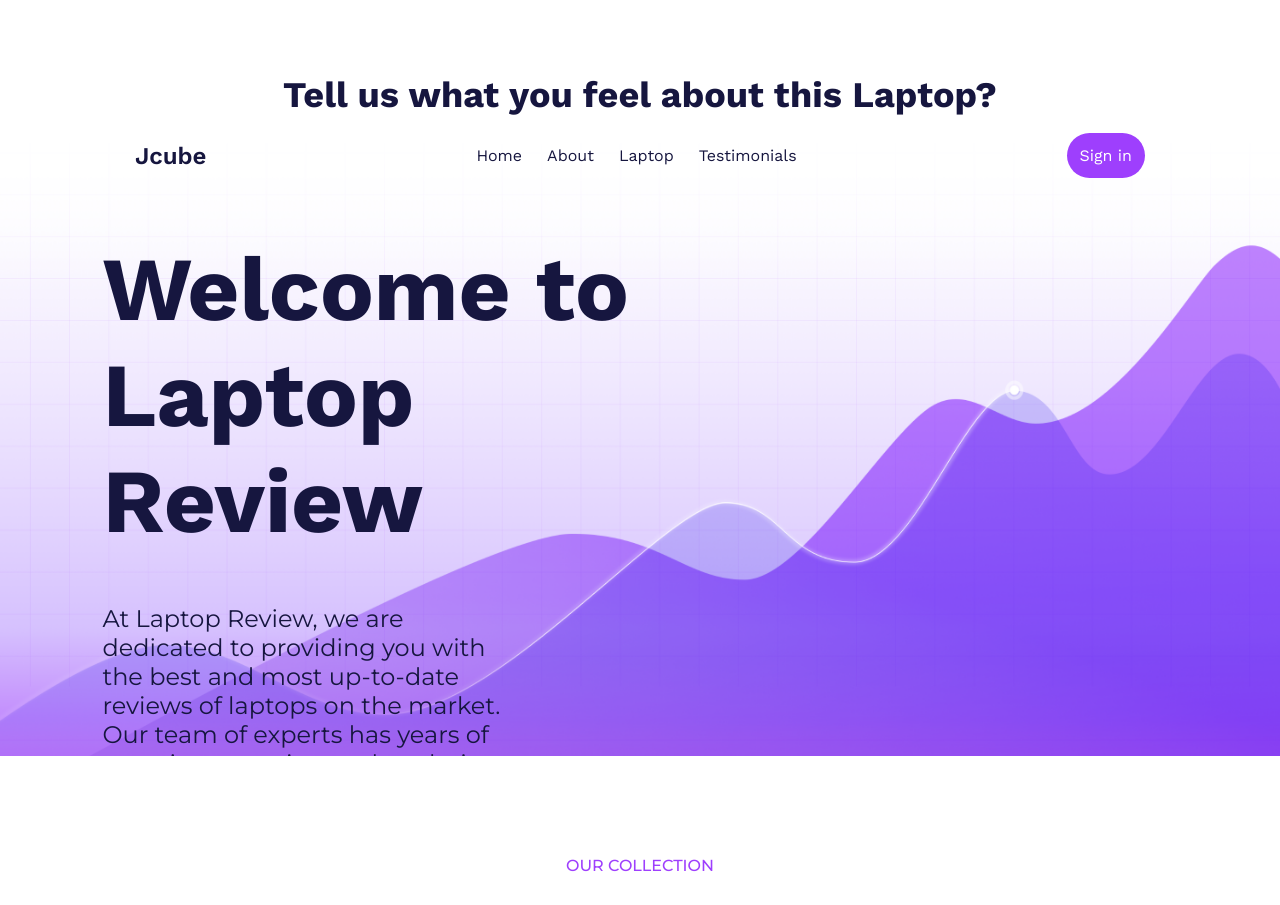
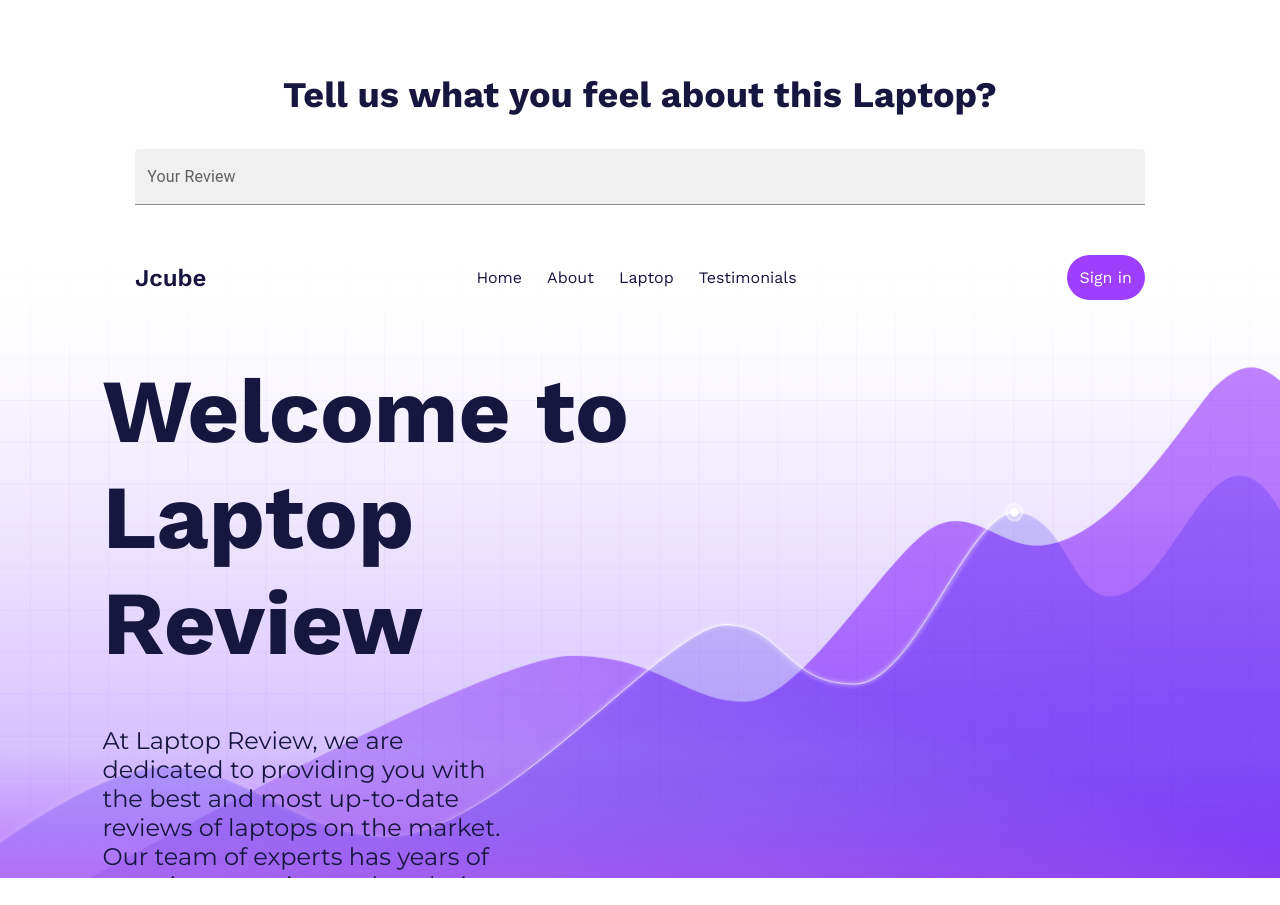
Before and after one commit to DikshantK2004/Milan-Project, a React (Create React App) app in the folder laptop-reviews/: page / in a window 1280 px wide. Shown: the part 1280-2185 px from the top of the page. Built offline with nearby package versions, Linux system fonts and the light colour scheme; no server answers; the HTML template or start-up script is replaced by a standard one; a web font is replaced by a local one.

Commit message:
bug fixes

```diff
--- a/laptop-reviews/src/Product.css
+++ b/laptop-reviews/src/Product.css
@@ -15,6 +15,14 @@
 
 .product{
     margin: 100px 0 100px;
+}
+
+.reviewInput{
+    margin: 20px 0;
+    padding: 5px 0;
+    display: flex;
+    justify-content: center;
+    align-items: center;
 }
 
 .product img{
--- a/laptop-reviews/src/Product.jsx
+++ b/laptop-reviews/src/Product.jsx
@@ -4,6 +4,8 @@ import Stack from "@mui/joy/Stack";
 import Typography from "@mui/joy/Typography";
 import CircularProgress from "@mui/joy/CircularProgress";
 import ReviewComponent from "./ReviewComponent";
+import TextField from "@mui/material/TextField";
+import Box from "@mui/material/Box";
 
 function Product() {
   return (
@@ -54,7 +56,26 @@ function Product() {
       </div>
       <div className="input">
         <h4>Tell us what you feel about this Laptop?</h4>
-
+        <div className="reviewInput">
+          <Box
+            component="form"
+            sx={{
+              "& .MuiTextField-root": { m: 1, width: "100ch" },
+            }}
+            noValidate
+            autoComplete="off"
+          >
+            <div>
+              <TextField
+                id="filled-multiline-flexible"
+                label="Your Review"
+                multiline
+                maxRows={4}
+                variant="filled"
+              />
+            </div>
+          </Box>
+        </div>
       </div>
     </div>
   );
```
Lines whose indentation alone changed are shown as unchanged.
